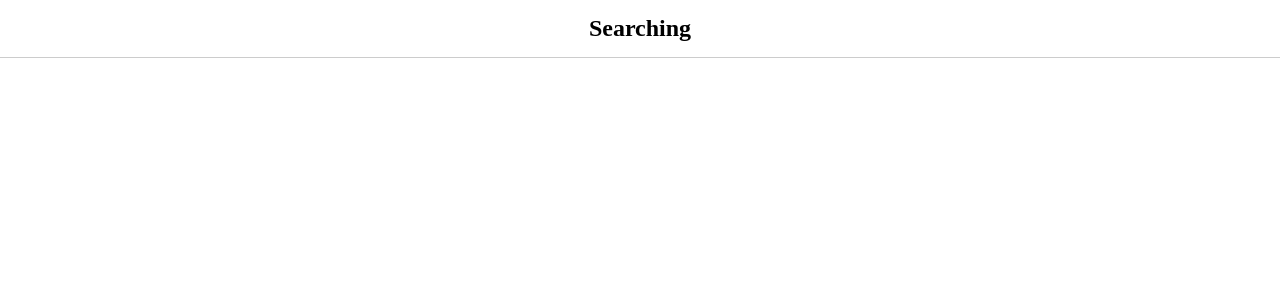
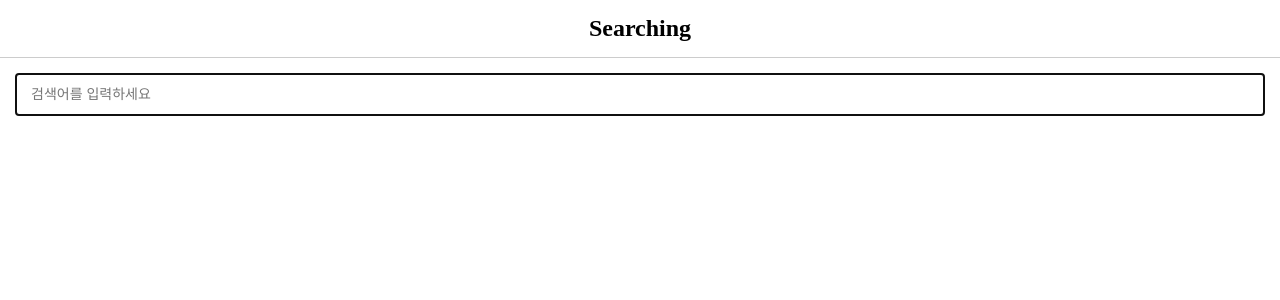
Before and after one commit to mg5566/Hello_React, a React app in the folder 3-component/: page / in a window 1280 px wide. Shown: the top 300 px of the page. Built offline with nearby package versions, Linux system fonts and the light colour scheme.

Commit message:
feat: add SearchForm component to App component

```diff
--- a/3-component/src/App.js
+++ b/3-component/src/App.js
@@ -1,13 +1,15 @@
-
 import React from "react";
-import Header from "./Header.js";
+import Header from "./components/Header.js";
+import SearchForm from "./components/SearchForm.js";
 
 export default class App extends React.Component {
   render() {
     return (
       <>
-        {/* TODO */}
         <Header title={"Searching"} />
+        <div className="container">
+          <SearchForm />
+        </div>
       </>
     );
   }
--- a/3-component/src/Header.js
+++ b/3-component/src/components/Header.js
@@ -1,11 +1,8 @@
 import React from "react";
 
-// TODO
-// const Header = (props) => {
 const Header = ({ title }) => {
   return (
     <header>
-      {/* <h2 className="container">{props.title}</h2> */}
       <h2 className="container">{title}</h2>
     </header>
   );
```
